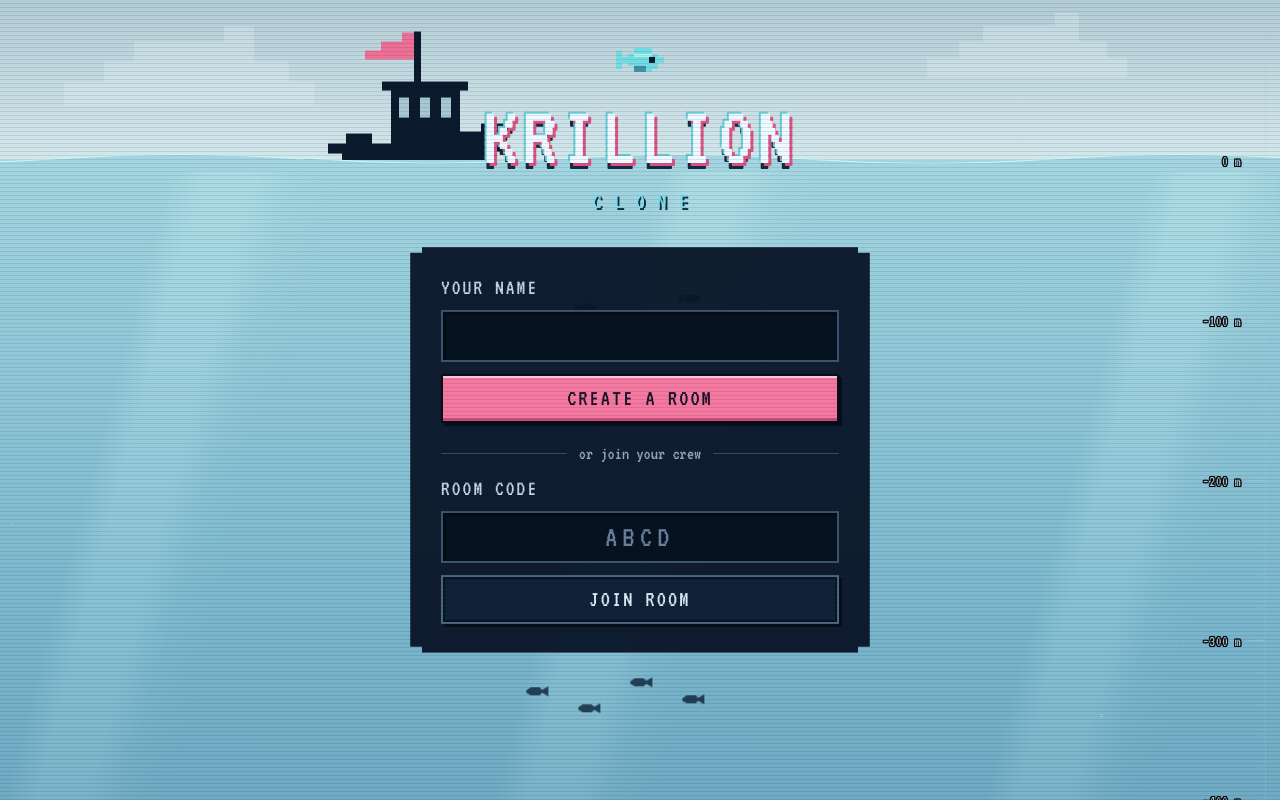
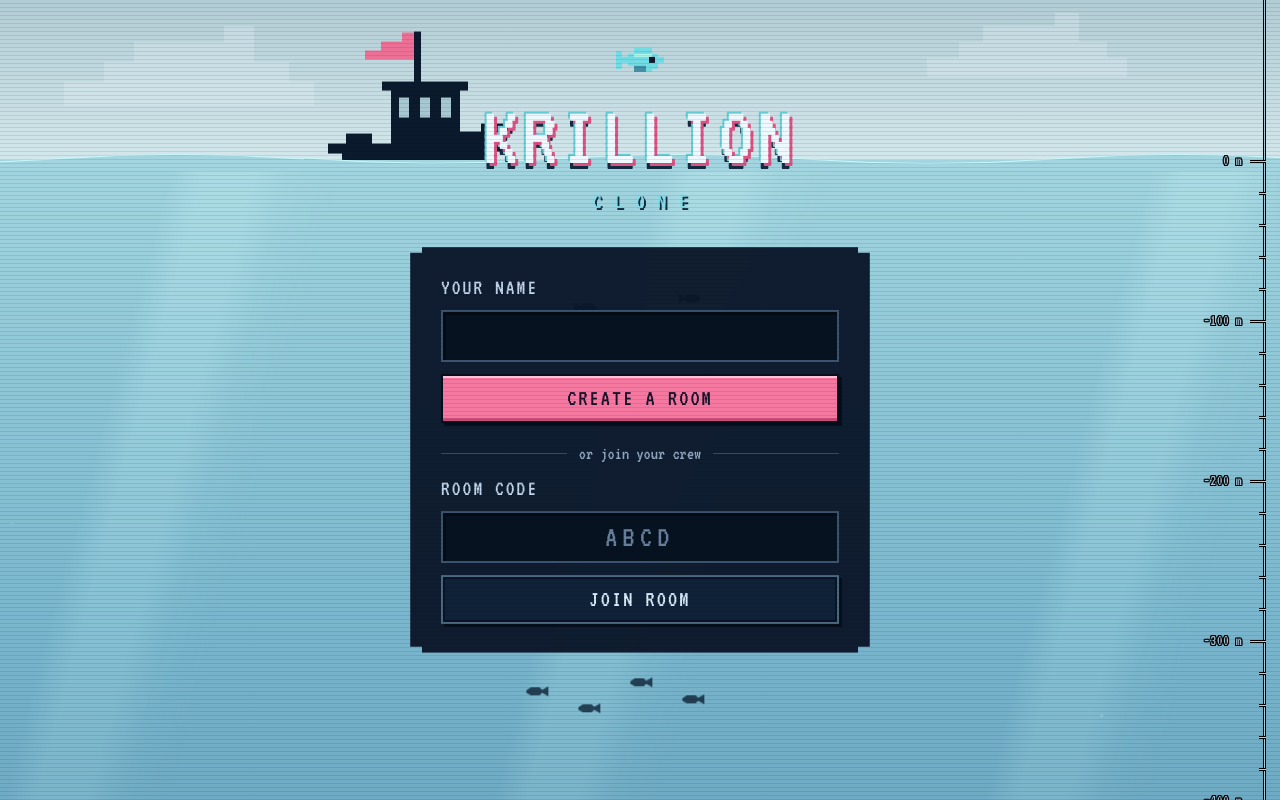
Before and after one commit to dylanydai/krillion-clone, a Next.js app: page / in a window 1280 px wide. Built offline with nearby package versions, Linux system fonts and the light colour scheme.

Commit message:
Sharpen ocean depth ruler markings
Give major and minor ruler ticks an outlined pixel style.

```diff
--- a/app/globals.css
+++ b/app/globals.css
@@ -115,8 +115,8 @@ body:has(.game-screen) > .menu-ocean { display: none; }
 .ocean-school span:nth-child(2) { margin-top: 17px; }
 .ocean-school span:nth-child(3) { margin-top: -9px; }
 .ocean-school span:nth-child(4) { margin-top: 8px; }
-.ocean-ruler { position: absolute; inset: 0 14px 0 auto; width: 64px; border-right: 1px solid #afcbd744; }
-.ocean-depth-mark { position: absolute; right: 0; width: 16px; height: 20dvh; border-top: 1px solid #afcbd777; background: repeating-linear-gradient(to bottom, transparent 0 calc(20% - 1px), #afcbd744 calc(20% - 1px) 20%) right top / 7px 100% no-repeat; }
+.ocean-ruler { position: absolute; inset: 0 14px 0 auto; width: 64px; background: linear-gradient(to right, #000 0 1px, #afcbd7 1px 2px, #000 2px 3px) right / 3px 100% no-repeat; }
+.ocean-depth-mark { position: absolute; right: 0; width: 16px; height: 20dvh; background: linear-gradient(to bottom, #000 0 1px, #afcbd7 1px 2px, #000 2px 3px) top right / 16px 3px no-repeat, repeating-linear-gradient(to bottom, #000 0 1px, #afcbd7 1px 2px, #000 2px 3px, transparent 3px 20%) right top / 7px 100% no-repeat; }
 .ocean-depth-mark span { position: absolute; right: 24px; top: -8px; color: #a8c4d6; white-space: nowrap; font: 16px var(--pixel-font); text-shadow: -1px -1px 0 #000, 0 -1px 0 #000, 1px -1px 0 #000, -1px 0 0 #000, 1px 0 0 #000, -1px 1px 0 #000, 0 1px 0 #000, 1px 1px 0 #000; }
 .ocean-diver { position: absolute; top: 0; width: 150px; transform: translate(-50%, -20px); will-change: translate; color: var(--fish-color); text-align: center; }
 .dive-fish { position: relative; width: 64px; height: 40px; animation: fish-sway 3s ease-in-out infinite; }
```
